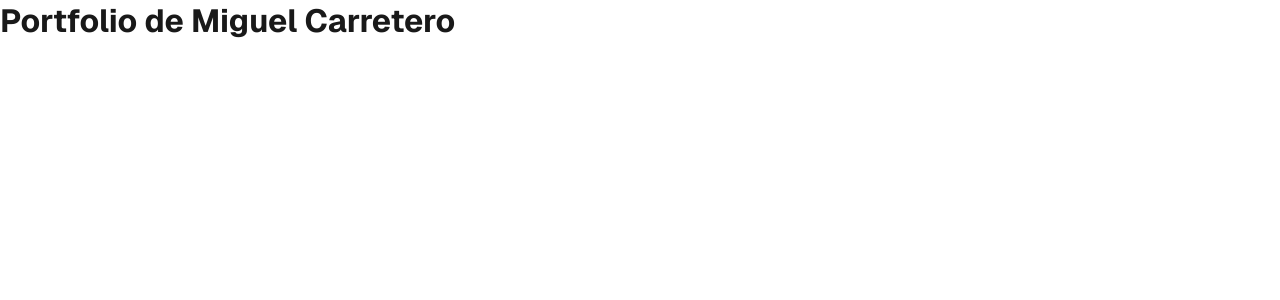
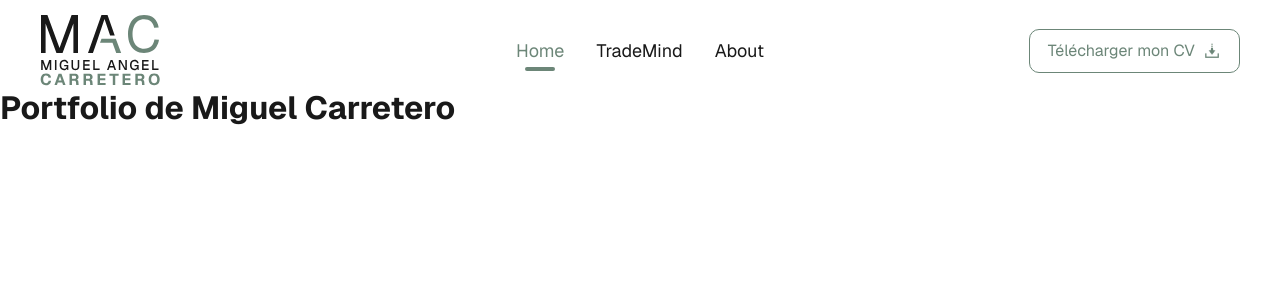
Before and after one commit to miguel-carretero/portfolio, a Next.js app: page / in a window 1280 px wide. Shown: the top 300 px of the page. Built offline with nearby package versions, Linux system fonts and the light colour scheme.

Commit message:
feat: add responsive portfolio header

```diff
--- a/src/app/layout.tsx
+++ b/src/app/layout.tsx
@@ -1,5 +1,6 @@
 import type { Metadata } from "next";
 import { Geist } from "next/font/google";
+import Header from "@/components/layout/Header";
 import "./globals.css";
 
 const geist = Geist({
@@ -15,7 +16,10 @@ export const metadata: Metadata = {
 export default function RootLayout({ children }: LayoutProps<"/">) {
   return (
     <html lang="fr" className={geist.variable}>
-      <body>{children}</body>
+      <body>
+        <Header />
+        {children}
+      </body>
     </html>
   );
 }
--- /dev/null
+++ b/src/components/layout/Header.module.css
@@ -0,0 +1,161 @@
+.header {
+  display: grid;
+  grid-template-columns: 1fr auto 1fr;
+  align-items: center;
+  width: min(1360px, calc(100% - 80px));
+  min-height: 58px;
+  margin-inline: auto;
+  padding-top: 15px;
+}
+
+.logo {
+  display: inline-flex;
+  width: fit-content;
+}
+
+.navigation {
+  display: flex;
+  align-items: center;
+  gap: 32px;
+  justify-self: center;
+}
+
+.navigationLink {
+  position: relative;
+  color: var(--color-text-primary);
+  font-size: 18px;
+  line-height: 1.2;
+  transition: color 160ms ease;
+}
+
+.navigationLink::after {
+  position: absolute;
+  border-radius: 3px;
+  bottom: -9px;
+  left: 50%;
+  width: 30px;
+  height: 4px;
+  background: var(--color-accent);
+  content: "";
+  opacity: 0;
+  transform: translateX(-50%) scaleX(0.6);
+  transition: opacity 160ms ease, transform 160ms ease;
+}
+
+.navigationLink:hover,
+.active {
+  color: var(--color-accent);
+}
+
+.active::after {
+  opacity: 1;
+  transform: translateX(-50%) scaleX(1);
+}
+
+.cvLink {
+  display: inline-flex;
+  grid-column: 3;
+  align-items: center;
+  gap: 8px;
+  justify-self: end;
+  padding: 12px 18px;
+  border: 1px solid var(--color-accent);
+  border-radius: 10px;
+  color: var(--color-accent);
+  font-size: 16px;
+  line-height: 1;
+  transition: background-color 160ms ease, transform 160ms ease;
+}
+
+.cvLink:hover {
+  background: color-mix(in srgb, var(--color-accent) 8%, transparent);
+  transform: translateY(-1px);
+}
+
+.mobileCvLink,
+.menuButton {
+  display: none;
+}
+
+.logo:focus-visible,
+.navigationLink:focus-visible,
+.cvLink:focus-visible,
+.mobileCvLink:focus-visible,
+.menuButton:focus-visible {
+  outline: 2px solid var(--color-accent);
+  outline-offset: 4px;
+}
+
+@media (max-width: 759px) {
+  .header {
+    grid-template-columns: 1fr auto;
+    row-gap: 16px;
+  }
+
+  .navigation {
+    display: none;
+    grid-row: 2;
+    grid-column: 1 / -1;
+    align-items: flex-start;
+    gap: 20px;
+    justify-self: stretch;
+    padding: 20px;
+    border: 1px solid var(--color-accent-soft);
+    border-radius: 10px;
+    background: var(--color-background);
+  }
+
+  .navigationOpen {
+    display: flex;
+    flex-direction: column;
+  }
+
+  .cvLink {
+    display: none;
+  }
+
+  .mobileCvLink {
+    display: inline-flex;
+    align-items: center;
+    gap: 8px;
+    color: var(--color-accent);
+  }
+
+  .menuButton {
+    display: flex;
+    grid-column: 2;
+    align-items: center;
+    justify-content: center;
+    width: 42px;
+    height: 42px;
+    gap: 5px;
+    border: 1px solid var(--color-accent);
+    border-radius: 10px;
+    background: transparent;
+    color: var(--color-accent);
+    cursor: pointer;
+    flex-direction: column;
+  }
+
+  .menuButton span {
+    display: block;
+    width: 18px;
+    height: 2px;
+    background: currentColor;
+  }
+}
+
+@media (max-width: 420px) {
+  .header {
+    width: min(1360px, calc(100% - 32px));
+  }
+}
+
+@media (prefers-reduced-motion: reduce) {
+  .navigationLink,
+  .navigationLink::after,
+  .cvLink,
+  .mobileCvLink {
+    transition: none;
+  }
+}
--- /dev/null
+++ b/src/components/layout/Header.tsx
@@ -0,0 +1,93 @@
+"use client";
+
+import Image from "next/image";
+import Link from "next/link";
+import { usePathname } from "next/navigation";
+import { useState } from "react";
+import styles from "./Header.module.css";
+
+const navigationItems = [
+  { href: "/", label: "Home" },
+  { href: "/trademind", label: "TradeMind" },
+  { href: "/about", label: "About" },
+];
+
+export default function Header() {
+  const pathname = usePathname();
+  const [isMenuOpen, setIsMenuOpen] = useState(false);
+
+  return (
+    <header className={styles.header}>
+      <Link className={styles.logo} href="/" aria-label="Accueil Miguel Carretero">
+        <Image
+          src="/images/portfolio/mac-logo.svg"
+          alt="Miguel Carretero"
+          width={128}
+          height={72}
+          priority
+        />
+      </Link>
+
+      <nav
+        id="mobile-navigation"
+        className={`${styles.navigation} ${isMenuOpen ? styles.navigationOpen : ""}`}
+        aria-label="Navigation principale"
+      >
+        {navigationItems.map((item) => {
+          const isActive = pathname === item.href;
+
+          return (
+            <Link
+              key={item.href}
+              className={`${styles.navigationLink} ${isActive ? styles.active : ""}`}
+              href={item.href}
+              aria-current={isActive ? "page" : undefined}
+              onClick={() => setIsMenuOpen(false)}
+            >
+              {item.label}
+            </Link>
+          );
+        })}
+        <a
+          className={styles.mobileCvLink}
+          href="/miguel-carretero-cv.pdf"
+          download
+          onClick={() => setIsMenuOpen(false)}
+        >
+          Télécharger mon CV
+          <Image
+            src="/images/portfolio/download-icon.png"
+            alt=""
+            width={18}
+            height={18}
+            aria-hidden="true"
+          />
+        </a>
+      </nav>
+
+      <a className={styles.cvLink} href="/miguel-carretero-cv.pdf" download>
+        Télécharger mon CV
+        <Image
+          src="/images/portfolio/download-icon.png"
+          alt=""
+          width={18}
+          height={18}
+          aria-hidden="true"
+        />
+      </a>
+
+      <button
+        className={styles.menuButton}
+        type="button"
+        aria-label={isMenuOpen ? "Fermer le menu de navigation" : "Ouvrir le menu de navigation"}
+        aria-controls="mobile-navigation"
+        aria-expanded={isMenuOpen}
+        onClick={() => setIsMenuOpen(!isMenuOpen)}
+      >
+        <span />
+        <span />
+        <span />
+      </button>
+    </header>
+  );
+}
```
Also changed, not shown: public/images/portfolio/download-icon.png (added), public/images/portfolio/mac-logo.svg (added).
